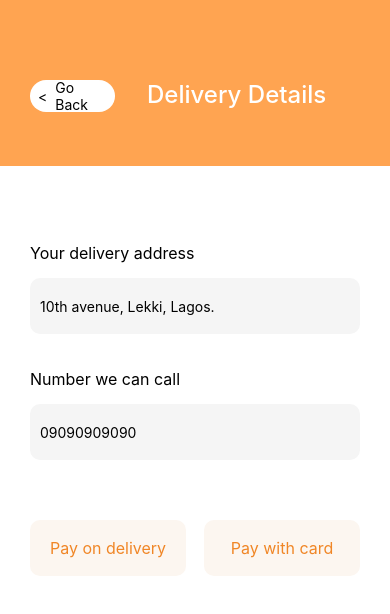
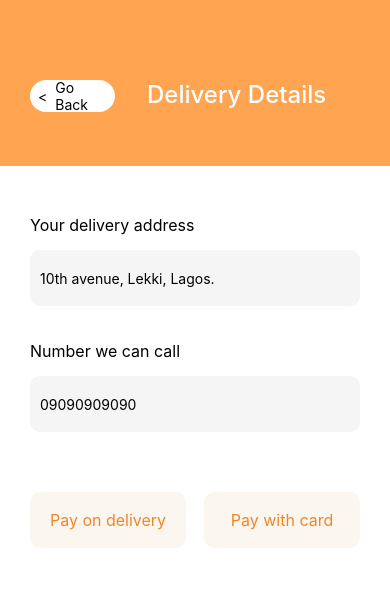
Before and after one commit to balogunkeji/FruitApp, a React Native app: screen /Checkout in a window 390 px wide. Shown: the top 614 px of the page. Built offline with nearby package versions, Linux system fonts and the light colour scheme.

Commit message:
foodApp setput

```diff
--- a/components/Welcome.js
+++ b/components/Welcome.js
@@ -56,7 +56,7 @@ export const Welcome = () => {
         gap: 10,
       }}
     >
-      <Input placeholder='chris' icon={biSearch} width={300}/>
+      <Input placeholder='chris' icon={biSearch} width={290}/>
       <Image source={search} />
     </View>
   );
--- a/screens/Cart.js
+++ b/screens/Cart.js
@@ -22,7 +22,7 @@ const Cart = ({navigation}) => {
                   </View>
                   <View style={{gap: 3}}>
                     <Text style={{color: 'rgba(51, 51, 51, 1)', fontWeight: 500, fontSize: 16}}>{item.text}</Text>
-                    <Text style={{fontSize: 12, weight: 300}}>2 packs</Text>
+                    <Text style={{fontSize: 12, fontWeight: 300}}>2 packs</Text>
                     <Text style={{color: 'rgba(51, 51, 51, 1)', fontWeight: 500, fontSize: 16}}>{item.price}</Text>
                   </View>
                 </View>
--- a/screens/Chheckout.js
+++ b/screens/Chheckout.js
@@ -9,7 +9,7 @@ const Checkout = ({navigation}) => {
   return (
     <View style={styles.container}>
         <Header text='Delivery Details' onClick={() => navigation.goBack()}/>
-        <View style={{marginHorizontal: 30, justifyContent: 'flex-start', gap: 20}}>
+        <View style={{marginHorizontal: 30, justifyContent: 'flex-start', gap: 20, marginTop: 200}}>
           <Input placeholder='10th avenue, Lekki, Lagos.'   label='Your delivery address'/>
           <Input placeholder='09090909090'   label='Number we can call'/>
           <View style={{marginVertical: 40, flexDirection: 'row', justifyContent: 'space-between'}}>
@@ -25,7 +25,6 @@ const styles = StyleSheet.create({
     container: {
       flex: 1,
       backgroundColor: "#fff",
-      justifyContent: 'center',
     },
   });
 export default Checkout
--- a/screens/Detail.js
+++ b/screens/Detail.js
@@ -85,7 +85,7 @@ const styles = StyleSheet.create({
     info:{
         backgroundColor: '#fff',
         height: 500,
-        borderRadius: '16 16 0 0',
+        borderRadius: 16,
         paddingHorizontal: 30,
         paddingVertical: 30,
         position: 'absolute',
```
